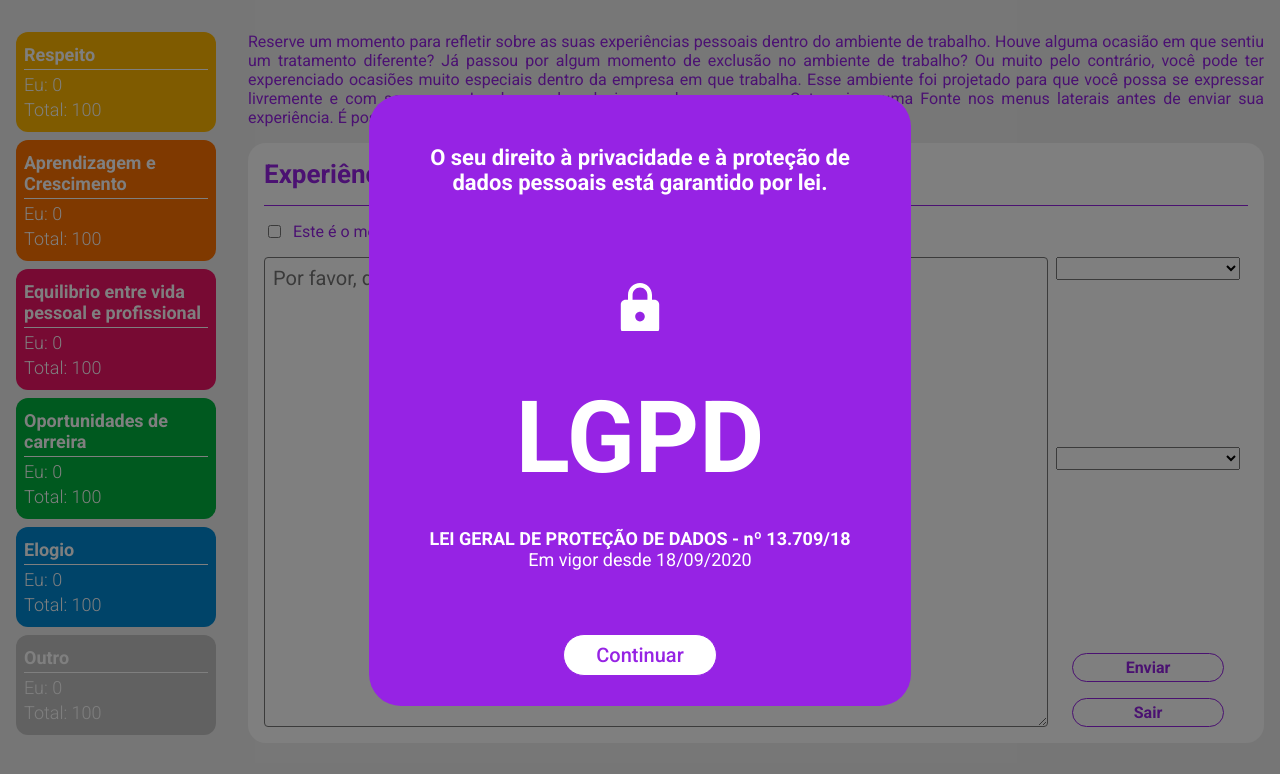
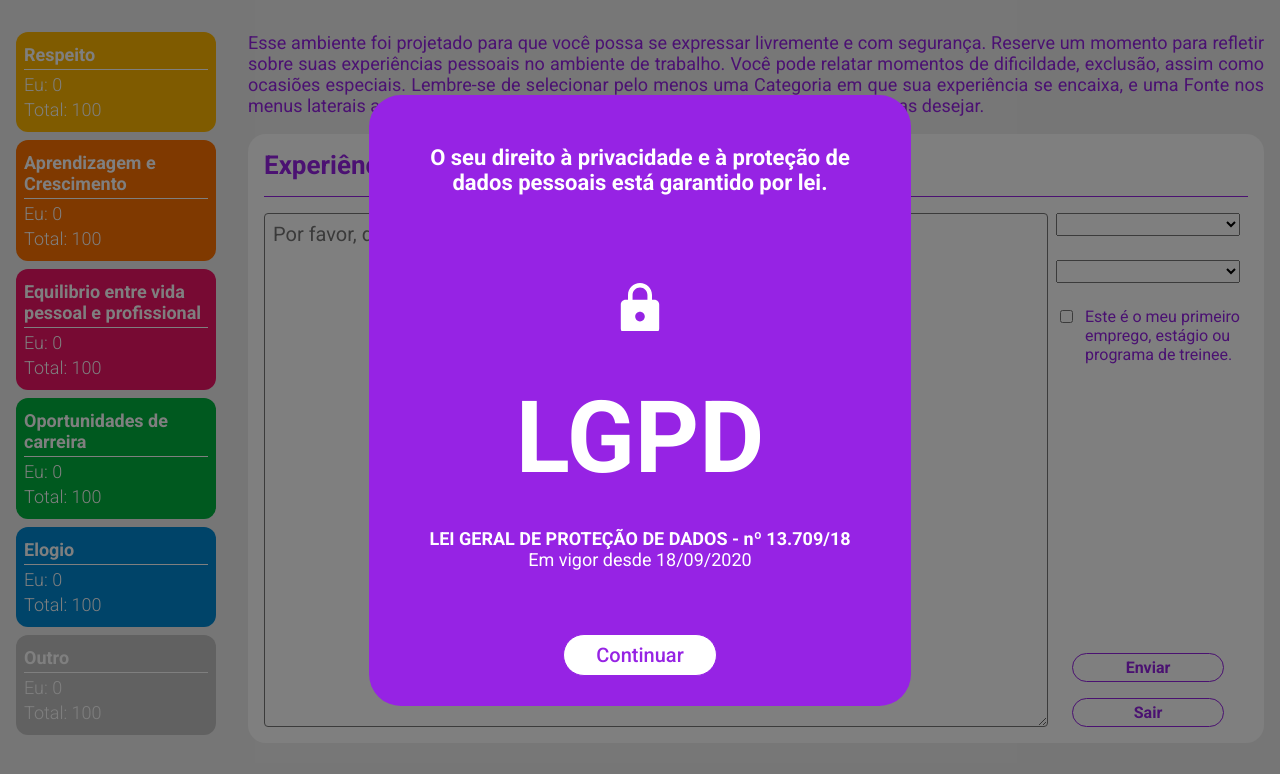
Before and after one commit to Jeansidharta/hackaton-ccr, a Next.js app: page /form in a window 1280 px wide. Shown: the top 774 px of the page. Built offline with nearby package versions, Linux system fonts and the light colour scheme.

Commit message:
Updated form page's  styles

```diff
--- a/src/components/atoms/checkbox/index.tsx
+++ b/src/components/atoms/checkbox/index.tsx
@@ -13,17 +13,16 @@ const Label = styled.label`
 `;
 
 type CheckboxProps = React.PropsWithChildren<{
-	className?: string;
-}>;
+}> & React.ComponentProps<'label'>;
 
 type CheckboxComponent = React.FunctionComponent<CheckboxProps>;
 
 const Checkbox: CheckboxComponent = ({
 	children,
-	className,
+	...props
 }) => {
 	return (
-		<Label className={className}>
+		<Label {...props}>
 			<Input />
 			{children}
 		</Label>
--- a/src/containers/form/index.tsx
+++ b/src/containers/form/index.tsx
@@ -33,7 +33,7 @@ const HeaderText = styled.p`
 	width: 100%;
 	text-align: justify;
 	margin-top: 0;
-	font-size: 16px;
+	font-size: 18px;
 `;
 
 const Card = styled.div`
@@ -95,11 +95,17 @@ const ActionButtonsContainer = styled.div`
 
 const StyledSelect = styled(Select)`
 	width: 100%;
+	margin-bottom: 24px;
+	display: block;
 `;
 
 const StyledCheckbox = styled(Checkbox)`
 	margin-bottom: 16px;
-	width: max-content;
+	width: 100%;
+	align-items: flex-start;
+`;
+
+const SelectContainer = styled.div`
 `;
 
 const SelectCategory = [
@@ -212,27 +218,27 @@ const FormPage: FormPageComponent = ({  }) => {
 			</ExclusionCategoriesContainer>
 			<MainContent>
 				<HeaderText>
-					Reserve um momento para refletir sobre as suas experiências pessoais
-					dentro do ambiente de trabalho. Houve alguma ocasião em que sentiu um
-					tratamento diferente? Já passou por algum momento de exclusão no ambiente
-					de trabalho? Ou muito pelo contrário, você pode ter experenciado ocasiões
-					muito especiais dentro da empresa em que trabalha. Esse ambiente foi
-					projetado para que você possa se expressar livremente e com segurança.
-					Lembre-se de selecionar pelo menos uma Categoria e uma Fonte nos menus
-					laterais antes de enviar sua experiência. É possível enviar quantas
-					respostas desejar. Ao finalizar, clique em “Sair”.
+					Esse ambiente foi projetado para que você possa se expressar livremente
+					e com segurança. Reserve um momento para refletir sobre suas experiências
+					pessoais no ambiente de trabalho. Você pode relatar momentos de dificildade,
+					exclusão, assim como ocasiões especiais. Lembre-se de selecionar pelo menos
+					uma Categoria em que sua experiência se encaixa, e uma Fonte nos menus
+					laterais antes de enviar sua experiência. É possível enviar quantas respostas
+					desejar.
 				</HeaderText>
 				<Card>
 					<CardTitle>Experiência pessoal</CardTitle>
 					<Hr />
-					<StyledCheckbox>
-						Este é o meu primeiro emprego, estágio ou programa de treinee.
-					</StyledCheckbox>
 					<Form onSubmit={handleSubmit}>
 						<TextArea name='message' placeholder='Por favor, descreva sua experiência...' />
 						<ControlArea>
-							<StyledSelect onChange={setCategory} fullWidth options={SelectCategory} />
-							<StyledSelect onChange={setSource} fullWidth options={SelectFontes} />
+							<SelectContainer>
+								<StyledSelect onChange={setCategory} fullWidth options={SelectCategory} />
+								<StyledSelect onChange={setSource} fullWidth options={SelectFontes} />
+								<StyledCheckbox>
+									Este é o meu primeiro emprego, estágio ou programa de treinee.
+								</StyledCheckbox>
+							</SelectContainer>
 							<ActionButtonsContainer>
 								<ActionButton type='submit' loading={loading}>Enviar</ActionButton>
 								<ActionButton type='button' onClick={handleExit}>Sair</ActionButton>
```
